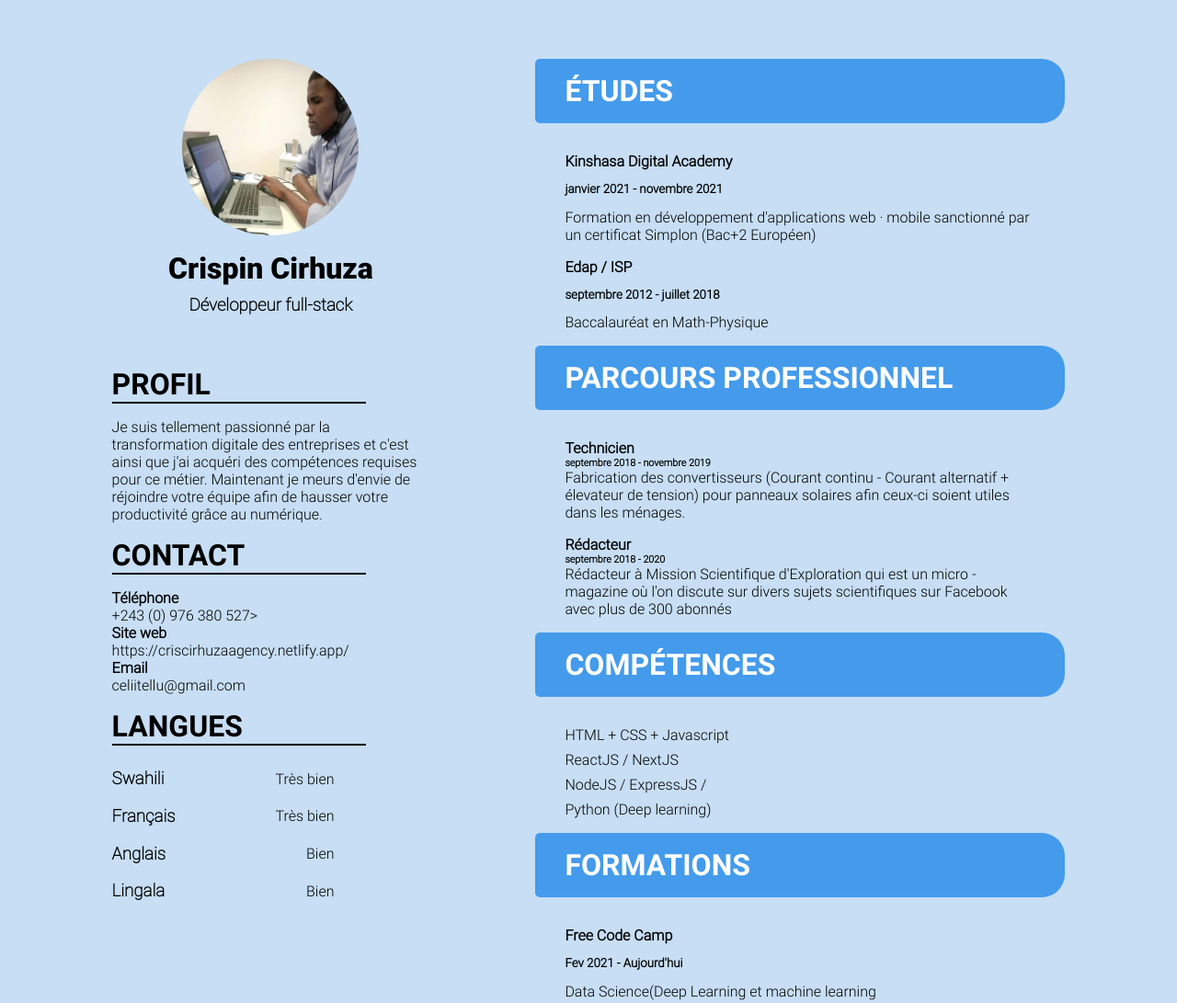
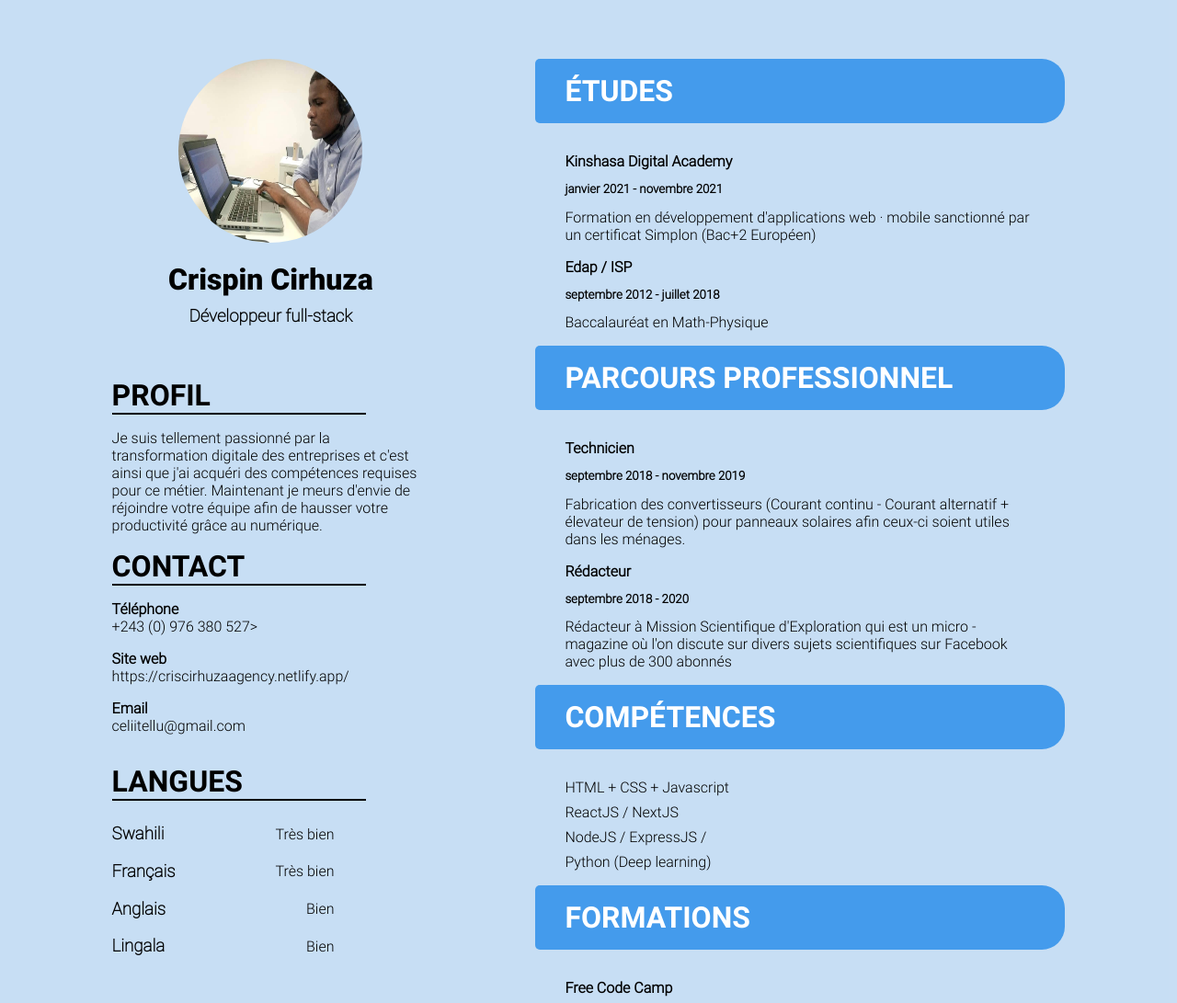
Before and after one commit to CirhuzaZagabe/my_cv, a plain HTML site: page index.html in a window 1280 px wide. Shown: the top 1091 px of the page at 92% size. Drawn offline with Linux system fonts and the light colour scheme.

Commit message:
Fix: Resolve styles conflicts

```diff
--- a/index.html
+++ b/index.html
@@ -11,7 +11,9 @@
     <div class="app-container">
         <div class="personnal-description">
             <div class="profile-block">
-                <img src="./me.jpg" alt="Cris Cirhuza">
+                <div class="profile">
+                    <img src="./me.jpg" alt="Cris Cirhuza">
+                </div>
             </div>
             <h1 class="text-center">Crispin Cirhuza</h1>
             <h3 class="text-center">Développeur full-stack</h3>
@@ -21,15 +23,15 @@
             </div>
             <div class="profile-contact">
                 <h1 class="identity-block">CONTACT</h1>
-                <div class="phone">
+                <div class="contact-block">
                     <h4>Téléphone</h4>
                     <span>+243 (0) 976 380 527</span>>
                 </div>
-                <div class="website">
+                <div class="contact-block">
                     <h4>Site web</h4>
                     <a href="https://criscirhuzaagency.netlify.app/">https://criscirhuzaagency.netlify.app/</h4>
                 </div>
-                <div class="Email">
+                <div class="contact-block">
                     <h4>Email</h4>
                     <a mailto="celiitellu@gmail.com">celiitellu@gmail.com</a>
                 </div>
@@ -75,12 +77,12 @@
                 <div class="details">
                     <div class="detail-block">
                         <h4>Technicien</h4>
-                        <h6>septembre 2018 - novembre 2019</h6>
+                        <h5>septembre 2018 - novembre 2019</h5>
                         <p>Fabrication des convertisseurs (Courant continu - Courant alternatif + élevateur de tension) pour panneaux solaires afin ceux-ci soient utiles dans les ménages.</p>
                     </div>
                     <div class="detail-block">
                         <h4>Rédacteur</h4>
-                        <h6>septembre 2018 - 2020</h6>
+                        <h5>septembre 2018 - 2020</h5>
                         <p>Rédacteur à Mission Scientifique d'Exploration qui est un micro - magazine où l'on discute sur divers sujets scientifiques sur Facebook avec plus de 300 abonnés</p>
                     </div>
                 </div>
--- a/style.scss
+++ b/style.scss
@@ -50,10 +50,17 @@
       justify-content: center;
       margin-bottom: 5%;
       width: 100%;
-      img {
-        width: 15vw;
-        height: 15vw;
-        border-radius: 50%;
+      //   background-image: url(./code.jpg);
+      background-size: contain;
+      background-position: center;
+      background-repeat: no-repeat;
+      position: relative;
+      .profile {
+        img {
+          width: 200px;
+          height: 200px;
+          border-radius: 50%;
+        }
       }
     }
     h1 {
@@ -79,6 +86,9 @@
     }
     .profile-contact {
       margin-top: 1em;
+      .contact-block {
+        margin-bottom: 1em;
+      }
       h1 {
         color: #0b70ce;
         border-bottom: 2px solid #000;
```
Also changed, not shown: code.jpg (added), style.css, 1 other file.
